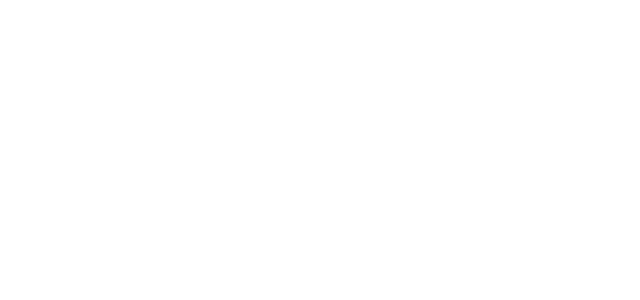
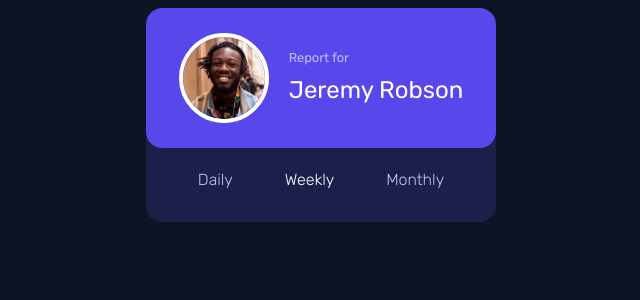
Before and after one commit to acheco/time-tracking-dashboard, a React (Vite) app: page / in a window 1280 px wide. Shown: the top 300 px of the page, without its empty margins (319-959 px from the left). Built offline with nearby package versions, Linux system fonts and the light colour scheme.

Commit message:
Creating the UserCard component
Creating the user card component and updating the
README file

```diff
--- a/src/App.jsx
+++ b/src/App.jsx
@@ -1,9 +1,11 @@
+import UserCard from "./components/UserCard.jsx";
+
 function App() {
 
   return (
     <>
 
-
+      <UserCard/>
     </>
   )
 }
--- /dev/null
+++ b/src/components/UserCard.jsx
@@ -0,0 +1,21 @@
+export default function UserCard() {
+  return (
+    <div className="user-card-container">
+      <div className="user-card">
+        <img src="image-jeremy.png" alt="The image of the user" className="user-card-image"/>
+        <div className="user-card-info">
+          <p>Report for</p>
+          <p>Jeremy Robson</p>
+        </div>
+
+      </div>
+      <div className="user-card-controls">
+        <span className="link">Daily</span>
+        <span className="link active">Weekly</span>
+        <span className="link">Monthly</span>
+
+      </div>
+
+    </div>
+  )
+}
--- a/src/index.css
+++ b/src/index.css
@@ -2,12 +2,12 @@
   /* Primary Colors */
   --color-purple-600: hsl(246, 80%, 60%);
 
-  --color-orange-300: hsl(15, 100%, 70%);    /* work */
-  --color-blue-300: hsl(195, 74%, 62%);      /* play */
-  --color-pink-400: hsl(348, 100%, 68%);     /* study */
-  --color-green-400: hsl(145, 58%, 55%);     /* exercise */
-  --color-purple-700: hsl(264, 64%, 52%);    /* social */
-  --color-yellow-300: hsl(43, 84%, 65%);     /* self care */
+  --color-orange-300: hsl(15, 100%, 70%); /* work */
+  --color-blue-300: hsl(195, 74%, 62%); /* play */
+  --color-pink-400: hsl(348, 100%, 68%); /* study */
+  --color-green-400: hsl(145, 58%, 55%); /* exercise */
+  --color-purple-700: hsl(264, 64%, 52%); /* social */
+  --color-yellow-300: hsl(43, 84%, 65%); /* self care */
 
   /* Neutral Colors */
   --color-navy-950: hsl(226, 43%, 10%);
@@ -50,6 +50,8 @@
   font-optical-sizing: auto;
   font-weight: 400;
   font-style: normal;
+  background-color: var(--color-navy-950);
+  color: var(--color-navy-200);
 }
 
 /* Set shorter line heights on headings and interactive elements */
@@ -93,3 +95,83 @@
 :target {
   scroll-margin-block: 5ex;
 }
+
+/* Main Card mobile Styles */
+
+.user-card-container {
+  width: 350px;
+  margin: auto;
+  border-radius: 16px;
+  overflow: hidden;
+}
+
+.user-card {
+  background-color: var(--color-purple-600);
+  display: flex;
+  flex-direction: row;
+  justify-content: center;
+  align-items: center;
+  padding: 25px;
+  border-radius: 16px;
+  position: relative;
+  z-index: 1;
+}
+
+.user-card-image {
+  width: 90px;
+  height: 90px;
+  border-radius: 50%;
+  object-fit: cover;
+  border: 4px solid #ffffff;
+  margin-right: 20px;
+}
+
+.user-card-info {
+  display: flex;
+  flex-direction: column;
+  justify-content: center;
+  align-items: flex-start;
+}
+
+.user-card-info p {
+  margin: 0;
+}
+
+.user-card-info p:first-child {
+  font-size: 0.8rem;
+  color: var(--color-navy-200);
+  margin-bottom: 5px;
+}
+
+.user-card-info p:last-child {
+  font-size: 1.5rem;
+  color: #ffffff;
+  margin-bottom: 0;
+}
+
+.user-card-controls {
+  display: flex;
+  flex-direction: row;
+  justify-content: space-evenly;
+  align-items: center;
+  width: 100%;
+  padding: 20px;
+  background-color: var(--color-navy-900);
+  margin-top: -10px; /* to merge both div */
+  z-index: 0;
+  position: relative;
+}
+
+.link {
+  padding: 10px 20px;
+  background-color: var(--color-navy-900);
+  color: var(--color-navy-200);
+  font-weight: 300;
+  font-size: 1rem;
+  cursor: pointer;
+
+}
+
+.active {
+  color: #ffffff;
+}
```
Also changed, not shown: 1 other file (tests, documents, lock files or other folders).
